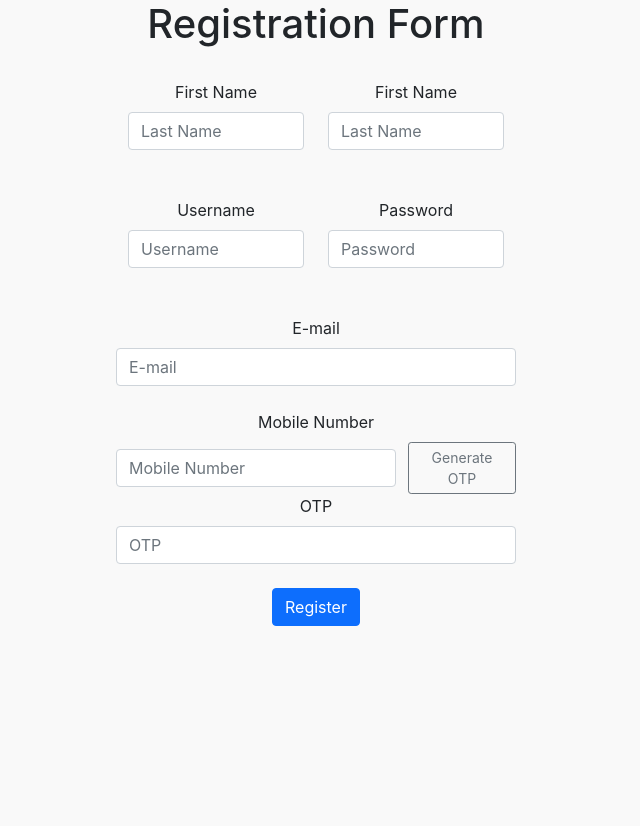
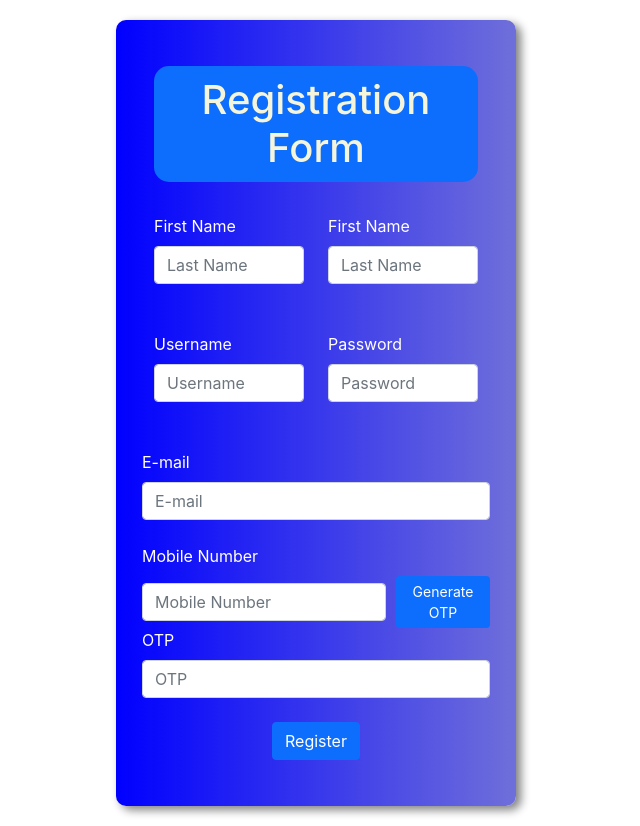
Before and after one commit to Animesh-03/Car-Parking-Solutions, a React (Create React App) app: page /register in a window 1280 px wide. Shown: the whole page, without its empty margins (324-964 px from the left). Before the commit the page ends 800 px from the top, so only its background shows below. Built offline with nearby package versions, Linux system fonts and the light colour scheme.

Commit message:
Update App.css

```diff
--- a/src/App.css
+++ b/src/App.css
@@ -13,6 +13,21 @@
   }
 }
 
+body{
+  background-color: rgb(255, 255, 255);
+}
+.register-form{
+  padding: 13px;
+  margin-top: 20px;
+  margin-bottom: 20px;
+  border-radius: 10px;
+ }
+
+ .register-container{
+  background-image: linear-gradient(to right,blue,rgb(111, 111, 218));
+  box-shadow: 5px 4px 10px grey ;
+  border-radius: 10px;
+ }
 .App-header {
   background-color: #282c34;
   min-height: 100vh;
@@ -24,10 +39,31 @@
   color: white;
 }
 
+.row{
+  text-align: left;
+  color: white;
+}
+
+
+.btn-otp
+{
+  color: #fff;
+  background-color: #0d6efd;
+  border-color: #0d6efd;
+}
 .App-link {
   color: #61dafb;
 }
 
+.form-label{
+  padding:0px;
+}
+.register-h1{
+  background-color: #0d6efd;
+  padding:10px;
+  color: beige;
+  border-radius: 15px;
+}
 @keyframes App-logo-spin {
   from {
     transform: rotate(0deg);
```
